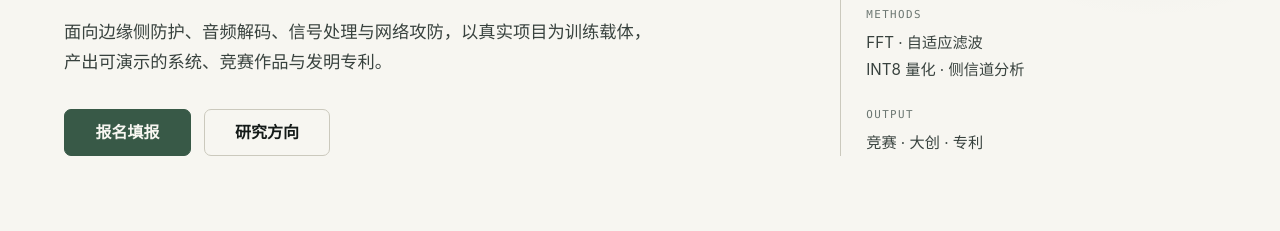
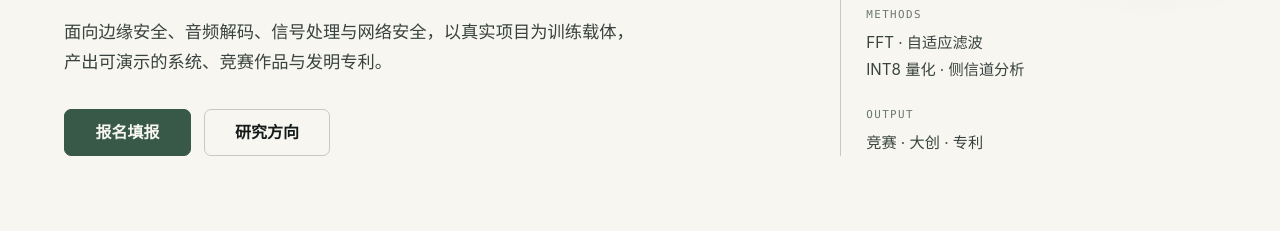
Before and after one commit to ISSA-lab210/ISSA-lab210.github.io, a plain HTML site: page index.html in a window 1280 px wide. Shown: the part 393-624 px from the top of the page. Drawn offline with Linux system fonts and the light colour scheme.

Commit message:
Refine hero subheading wording

```diff
--- a/index.html
+++ b/index.html
@@ -46,7 +46,7 @@
         <p class="hero-kicker">WYE 与邑安科技联合培养实验室</p>
         <h1>边缘安全<br><em>与音频信号处理</em></h1>
         <p class="hero-sub">
-          面向边缘侧防护、音频解码、信号处理与网络攻防，以真实项目为训练载体，
+          面向边缘安全、音频解码、信号处理与网络安全，以真实项目为训练载体，
           产出可演示的系统、竞赛作品与发明专利。
         </p>
         <div class="hero-actions">
```
